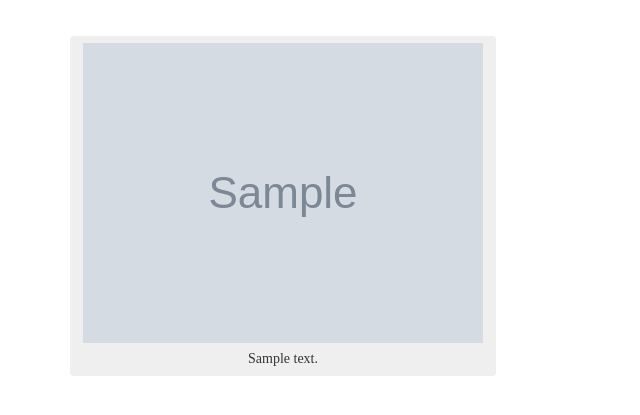
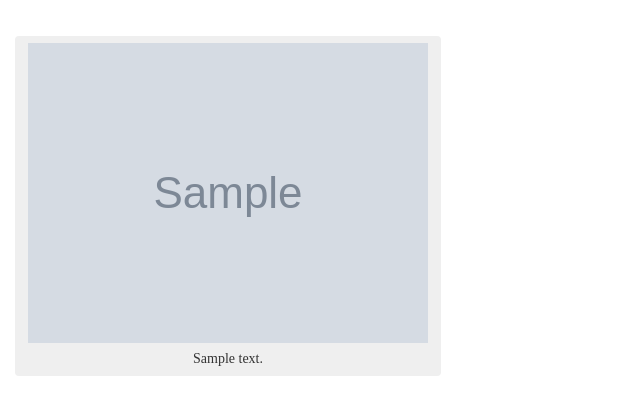
Before and after one commit to healplease/webkitya, a Flask app: template app/templates/index.html in a window 1280 px wide. Shown: the part 52-467 px from the top of the page, without its empty margins (0-640 px from the left). Run offline with Flask 2, Linux system fonts and the light colour scheme; the template is opened without the code that fills it: most values are stand-ins (such as "Sample title", 1, 10 or a date in 2020); grey boxes marked "Sample" are stand-in pictures; some libraries are stand-ins or nearby versions.

Commit message:
Development (#8)
* Refactoring/project skeleton (#1)

* add project sceletom part 1: dockerfile configs pre-commit

* docker compose mongo

* Feature/models (#2)

* workind db?

* mongodb working

* imgur albums (#3)

* procfile and requirements (#5)

* template fixes (#7)

```diff
--- a/app/templates/include/imagecard.html
+++ b/app/templates/include/imagecard.html
@@ -1,11 +1,15 @@
 <button class="btn card p-0 mb-4"
         data-toggle="modal" data-target="#modal-picture"
-        data-link="{{ image.link }}" data-title="{{ image.description }}"
+        data-link="{{ image.link }}" data-title="{{ image.description or '' }}"
 >
     <img class="card-img-top" referrerpolicy="no-referrer" src="{{ image.link }}">
+
+    {% if image.description %}
     <div class="card-body">
         <div class="card-text">
             {{ image.description }}
         </div>
     </div>
+
+    {% endif %}
 </button>
--- a/app/templates/index.html
+++ b/app/templates/index.html
@@ -5,25 +5,32 @@
     <br>
     {% include "include/modalpicture.html" %}
 
-    <div class="container">
+    <div class="container-fluid">
         <div class="row">
-            <div class="col-sm-4">
+            <div class="col-sm-3">
                 {% for image in images %}
-                    {% if loop.index % 3 == 1 %}
+                    {% if loop.index % 4 == 1 %}
                         {% include "include/imagecard.html" %}
                     {% endif %}
                 {% endfor %}
             </div>
-            <div class="col-sm-4">
+            <div class="col-sm-3">
                 {% for image in images %}
-                    {% if loop.index % 3 == 2 %}
+                    {% if loop.index % 4 == 2 %}
                         {% include "include/imagecard.html" %}
                     {% endif %}
                 {% endfor %}
             </div>
-            <div class="col-sm-4">
+            <div class="col-sm-3">
                 {% for image in images %}
-                    {% if loop.index % 3 == 0 %}
+                    {% if loop.index % 4 == 3 %}
+                        {% include "include/imagecard.html" %}
+                    {% endif %}
+                {% endfor %}
+            </div>
+            <div class="col-sm-3">
+                {% for image in images %}
+                    {% if loop.index % 4 == 0 %}
                         {% include "include/imagecard.html" %}
                     {% endif %}
                 {% endfor %}
```
